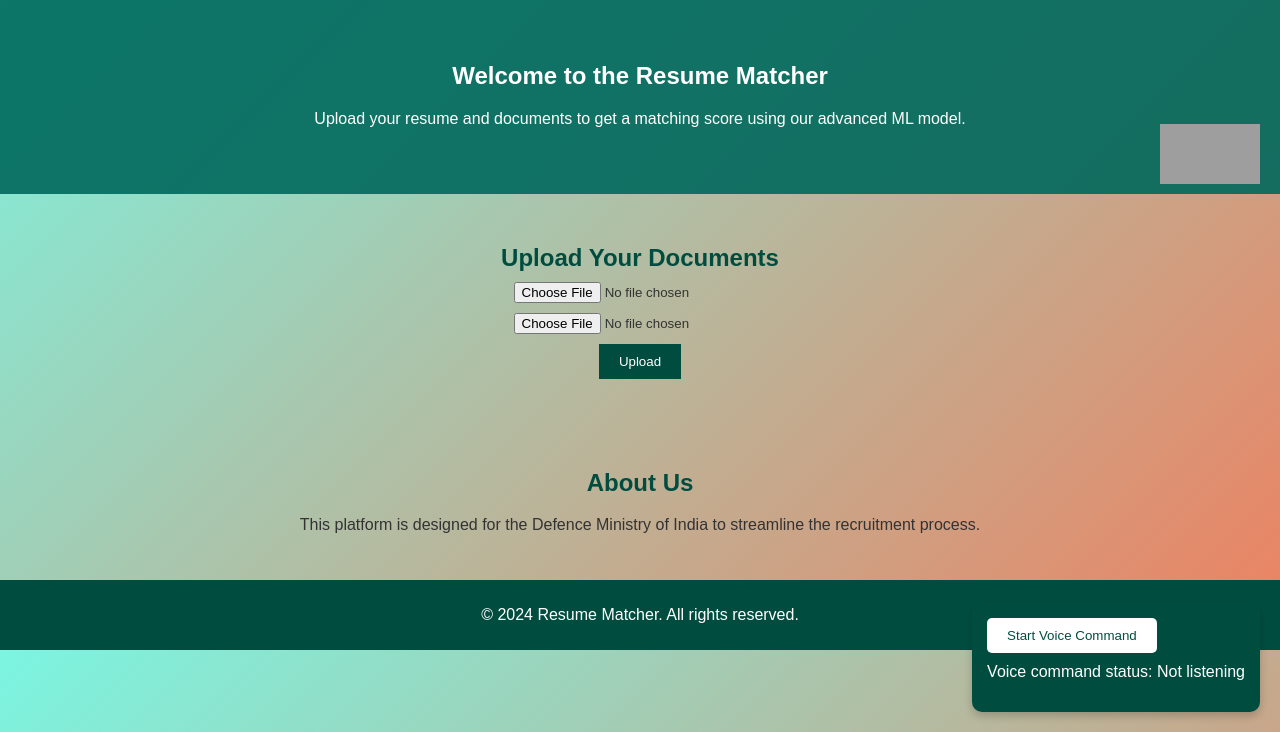
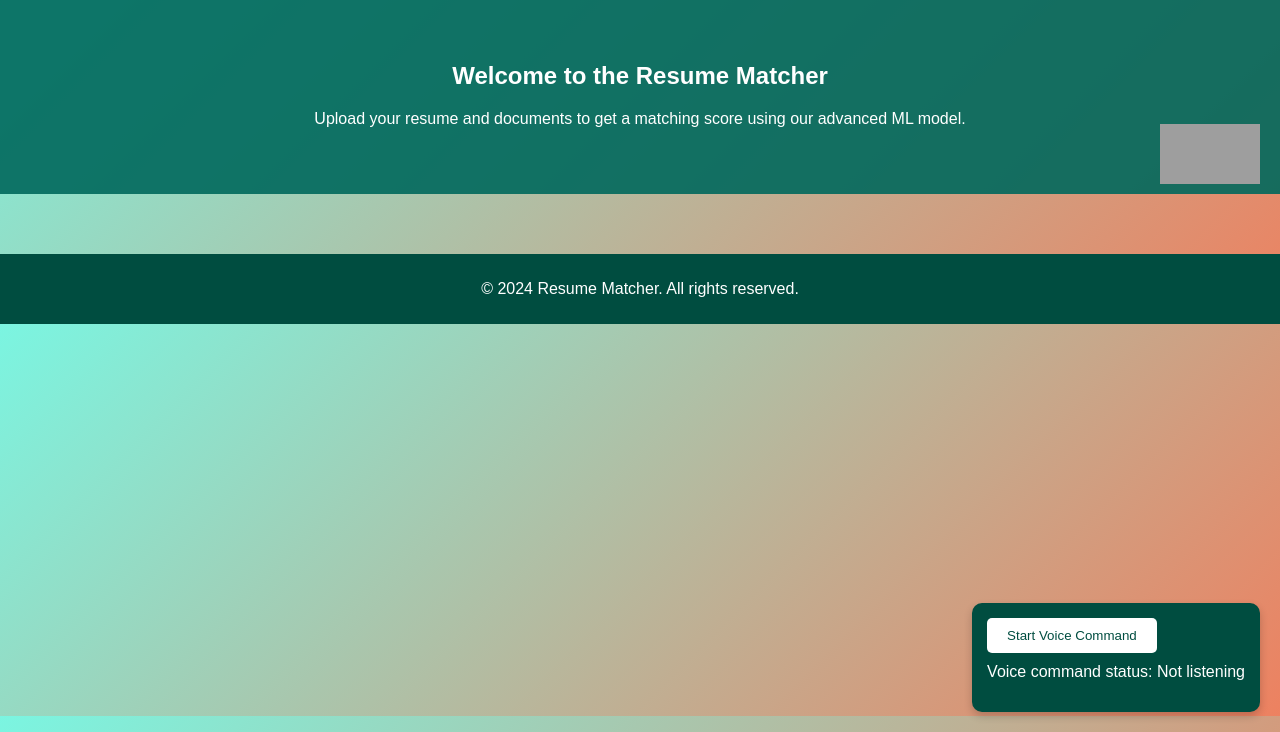
Before and after one commit to HackathonBuild/SIH_2024, a plain HTML site: page pages/index.html in a window 1280 px wide. Shown: the part 68-800 px from the top of the page. Drawn offline with Linux system fonts and the light colour scheme; grey boxes are pictures that could not be loaded.

Commit message:
INDEX CHANGES

```diff
--- a/pages/index.html
+++ b/pages/index.html
@@ -18,7 +18,6 @@
             </nav>
         </div>
     </header>
-
         <section id="home" class="hero">
             <div class="hero-content">
                 <h2>Welcome to the Resume Matcher</h2>
@@ -26,30 +25,22 @@
             </div>
             <div class="flag-animation"></div>
         </section>
+        <section class="upload-section">
 
-    <section id="upload" class="upload-section">
-        <h2>Upload Your Documents</h2>
-        <form id="uploadForm">
-            <input type="file" id="resume" name="resume" accept=".pdf, .docx" required>
-            <input type="file" id="documents" name="documents" accept=".pdf, .docx" required>
-            <button type="submit">Upload</button>
-        </form>
         </section>
 
-    <section id="about" class="about-section">
-        <h2>About Us</h2>
-        <p>This platform is designed for the Defence Ministry of India to streamline the recruitment process.</p>
-    </section>
+
 
     <footer>
         <p>&copy; 2024 Resume Matcher. All rights reserved.</p>
     </footer>
-
     <div id="voice-controls">
         <button onclick="startListening()">Start Voice Command</button>
         <p id="voice-status">Voice command status: Not listening</p>
     </div>
 
+
+
     <script src="../js/main.js"></script>
 </body>
 </html>
```
Lines whose indentation alone changed are shown as unchanged.
